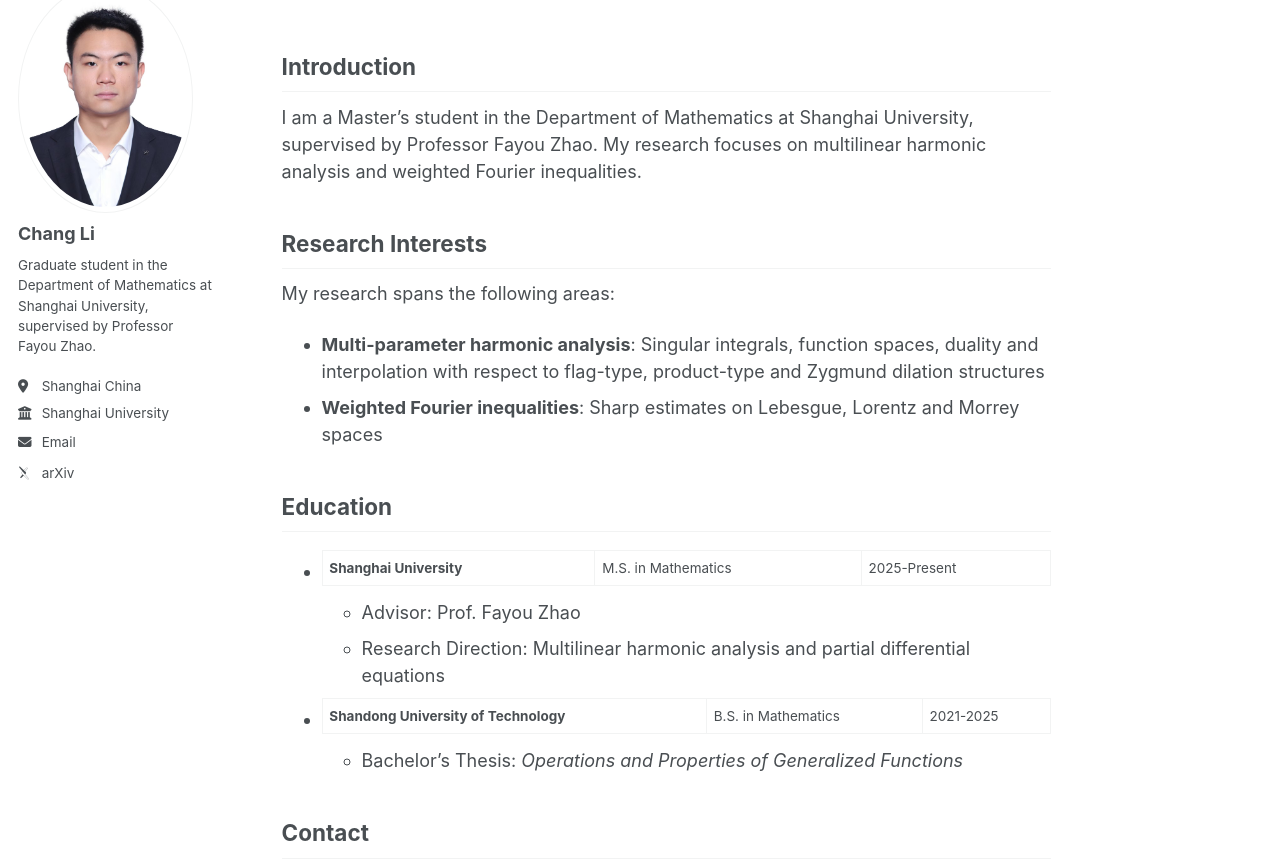
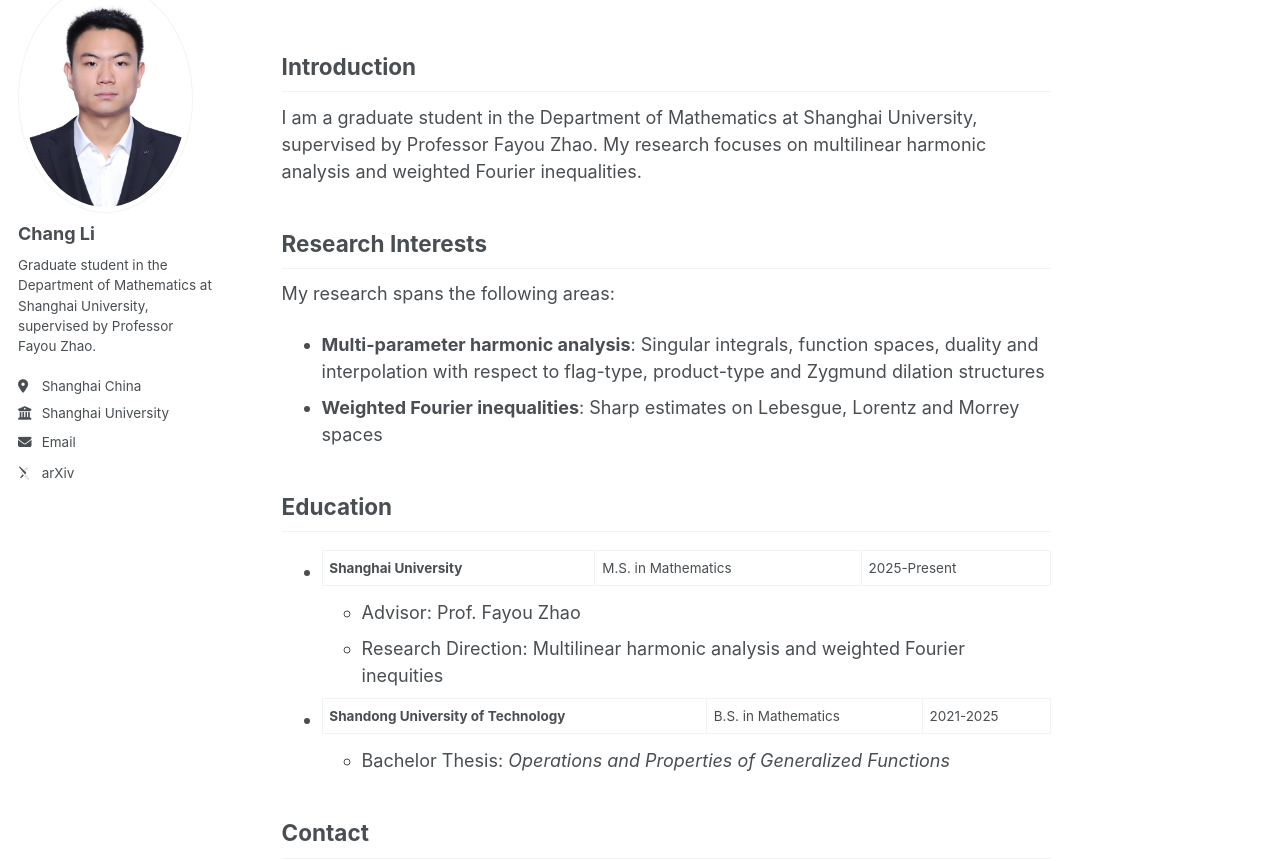
Before and after one commit to Chang-Li-0312/Chang-Li-0312.github.io, a Jekyll site: the page built from _pages/about.md, in a window 1280 px wide and 1355 px high. Shown: the part 135-996 px from the top of the window. Built offline with Jekyll 4.4.1, drawn with Linux system fonts in a browser that asks for light colours; some web fonts are replaced; a script bundle is joined from its source files by our own code; library files that are not in the unit come from our copies.

Commit message:
Update about.md

```diff
--- a/_pages/about.md
+++ b/_pages/about.md
@@ -7,7 +7,7 @@ title: "About Me"
 
 ## Introduction
 
-I am a Master's student in the Department of Mathematics at Shanghai University, supervised by Professor Fayou Zhao. My research focuses on multilinear harmonic analysis and weighted Fourier inequalities.
+I am a graduate student in the Department of Mathematics at Shanghai University, supervised by Professor Fayou Zhao. My research focuses on multilinear harmonic analysis and weighted Fourier inequalities.
 
 ## Research Interests
 
@@ -20,10 +20,10 @@ My research spans the following areas:
 
 - **Shanghai University** | M.S. in Mathematics | 2025-Present
   - Advisor: Prof. Fayou Zhao
-  - Research Direction: Multilinear harmonic analysis and partial differential equations
+  - Research Direction: Multilinear harmonic analysis and weighted Fourier inequities
 
 - **Shandong University of Technology** | B.S. in Mathematics | 2021-2025
-  - Bachelor's Thesis: *Operations and Properties of Generalized Functions*
+  - Bachelor Thesis: *Operations and Properties of Generalized Functions*
 
 ## Contact
 
```
